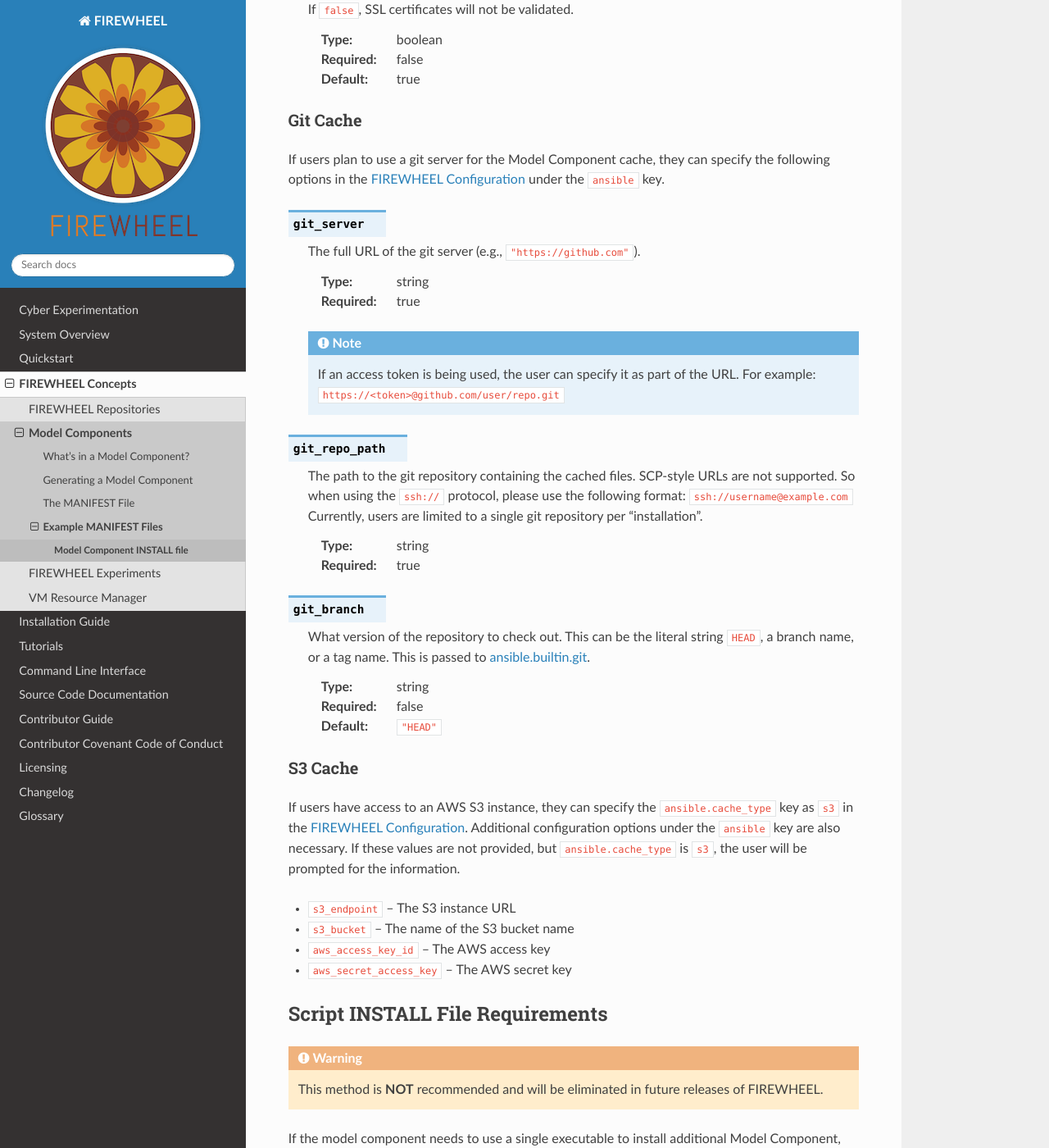
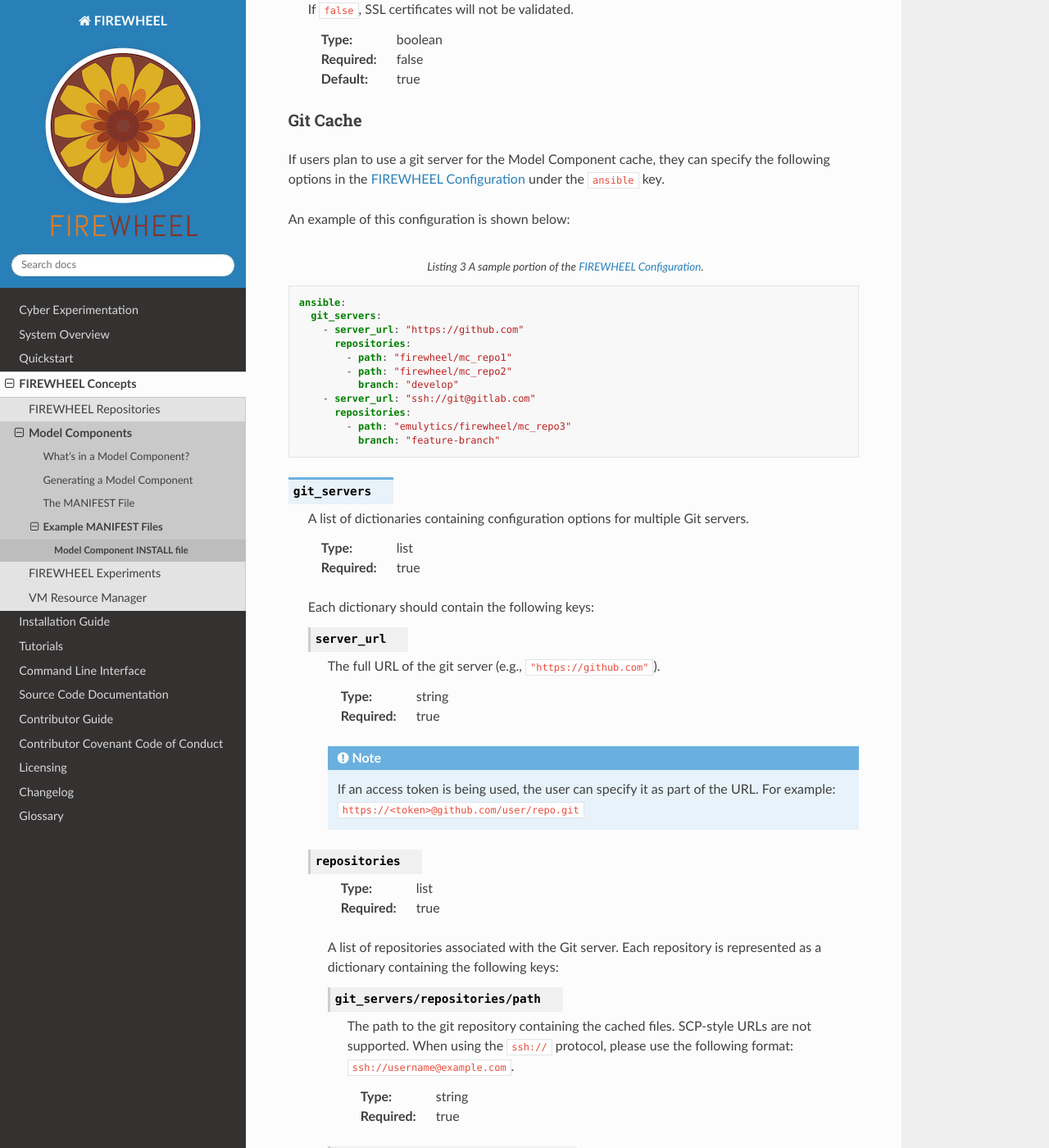
Before and after one commit to sdelliot/firewheel, a Sphinx documentation site: the page built from docs/source/model_component/mc_install.rst, in a window 1280 px wide and 1400 px high, scrolled down 4979 px. Shown: the whole window at 82% size. Built offline with Sphinx 7.4.7 and the Read the Docs theme 3.1.0, drawn with Linux system fonts in a browser that asks for light colours; pages that are not in the unit, such as notebooks, are missing from menus; the version number could not be read and is left out; some of the changed text lies outside the part shown.

Commit message:
Upgrading git to take in a set of URLs to enable multiple repositories

```diff
--- a/docs/source/model_component/mc_install.rst
+++ b/docs/source/model_component/mc_install.rst
@@ -233,37 +233,67 @@
 =========
 If users plan to use a git server for the Model Component cache, they can specify the following options in the :ref:`firewheel_configuration` under the ``ansible`` key.
 
+An example of this configuration is shown below:
 
-.. confval:: git_server
+.. code-block:: yaml
+  :caption: A sample portion of the :ref:`firewheel_configuration`.
 
-    The full URL of the git server (e.g., ``"https://github.com"``).
+  ansible:
+    git_servers:
+      - server_url: "https://github.com"
+        repositories:
+          - path: "firewheel/mc_repo1"
+          - path: "firewheel/mc_repo2"
+            branch: "develop"
+      - server_url: "ssh://git@gitlab.com"
+        repositories:
+          - path: "emulytics/firewheel/mc_repo3"
+            branch: "feature-branch"
 
-    :type: string
+.. confval:: git_servers
+
+    A list of dictionaries containing configuration options for multiple Git servers.
+
+    :type: list
     :required: true
 
-    .. note::
+    Each dictionary should contain the following keys:
 
-        If an access token is being used, the user can specify it as part of the URL.
-        For example: ``https://<token>@github.com/user/repo.git``
+    .. confval:: server_url
 
+        The full URL of the git server (e.g., ``"https://github.com"``).
 
-.. confval:: git_repo_path
+        :type: string
+        :required: true
 
-    The path to the git repository containing the cached files. SCP-style URLs are not supported.
-    So when using the ``ssh://`` protocol, please use the following format: ``ssh://username@example.com``
-    Currently, users are limited to a single git repository per "installation".
+        .. note::
 
-    :type: string
-    :required: true
+            If an access token is being used, the user can specify it as part of the URL.
+            For example: ``https://<token>@github.com/user/repo.git``
 
+    .. confval:: repositories
 
-.. confval:: git_branch
+        :type: list
+        :required: true
 
-    What version of the repository to check out. This can be the literal string ``HEAD``, a branch name, or a tag name. This is passed to `ansible.builtin.git <https://docs.ansible.com/ansible/latest/collections/ansible/builtin/git_module.html#parameter-version>`_.
+        A list of repositories associated with the Git server. Each repository is represented as a dictionary containing the following keys:
 
-    :type: string
-    :required: false
-    :default: ``"HEAD"``
+        .. confval:: git_servers/repositories/path
+
+            The path to the git repository containing the cached files. SCP-style URLs are not supported.
+            When using the ``ssh://`` protocol, please use the following format: ``ssh://username@example.com``.
+
+            :type: string
+            :required: true
+
+        .. confval:: git_servers/repositories/branch
+
+            The version of the repository to check out. This can be the literal string ``HEAD``, a branch name, or a tag name. This is passed to `ansible.builtin.git <https://docs.ansible.com/ansible/latest/collections/ansible/builtin/git_module.html#parameter-version>`_.
+
+            :type: string
+            :required: false
+            :default: ``"HEAD"``
+
 
 S3 Cache
 ========
--- a/src/firewheel/control/ansible_playbooks/main.yml
+++ b/src/firewheel/control/ansible_playbooks/main.yml
@@ -1,5 +1,5 @@
 ---
-###############################################################################
+###################################################################################################
 # Playbook: Install Model Component
 # Description:
 #   This Ansible playbook is designed to install extra dependencies for a model component
@@ -17,7 +17,7 @@
 #   6. If the system is online, it includes installation tasks.
 #   7. Performs a final check for cached files and raises a failure message if any required
 #      files are missing.
-###############################################################################
+###################################################################################################
 - name: "Install Model Component: {{ mc_name }}"
   hosts: localhost
   gather_facts: false
```
Also changed, not shown: src/firewheel/control/ansible_playbooks/roles/firewheel/tasks/git.yml (+60 -23 lines).
